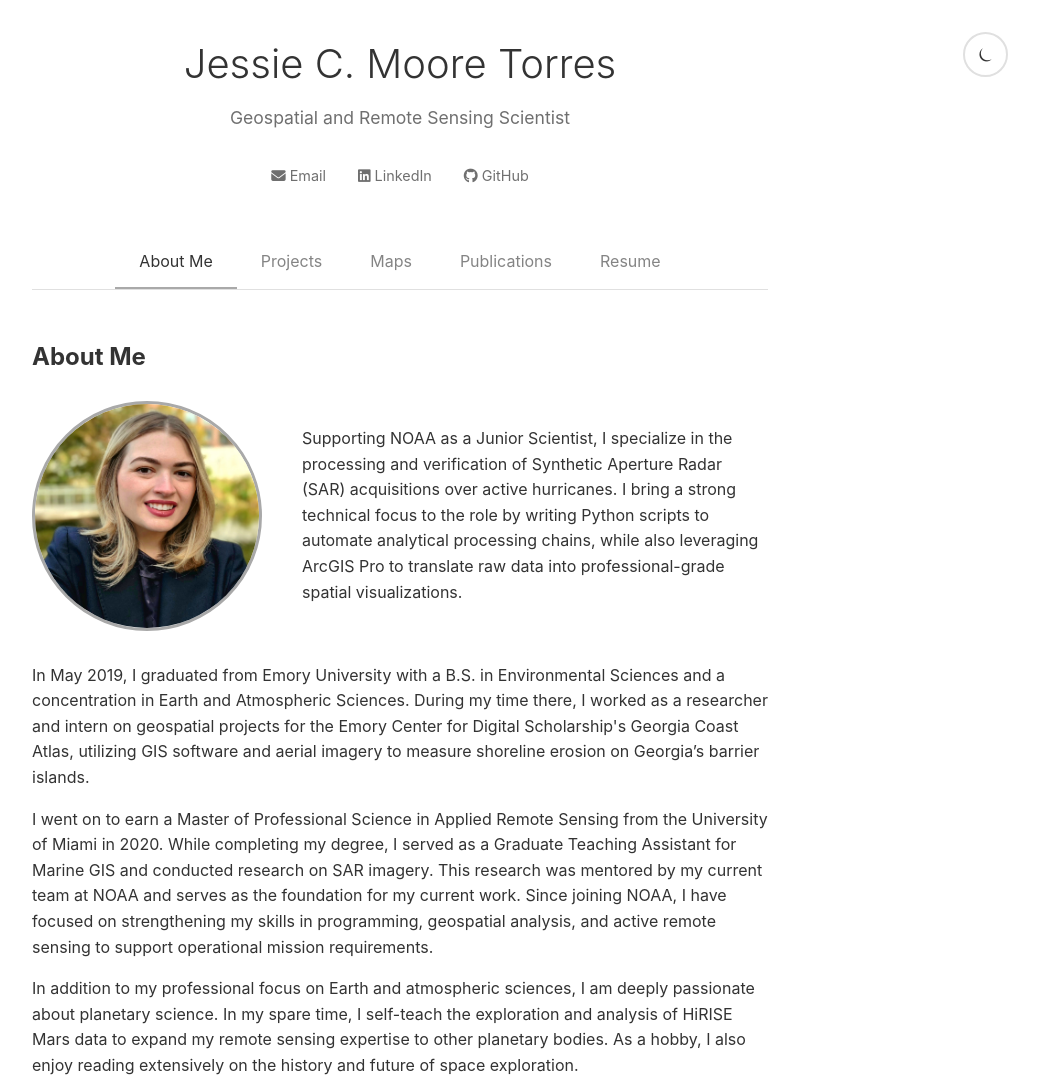
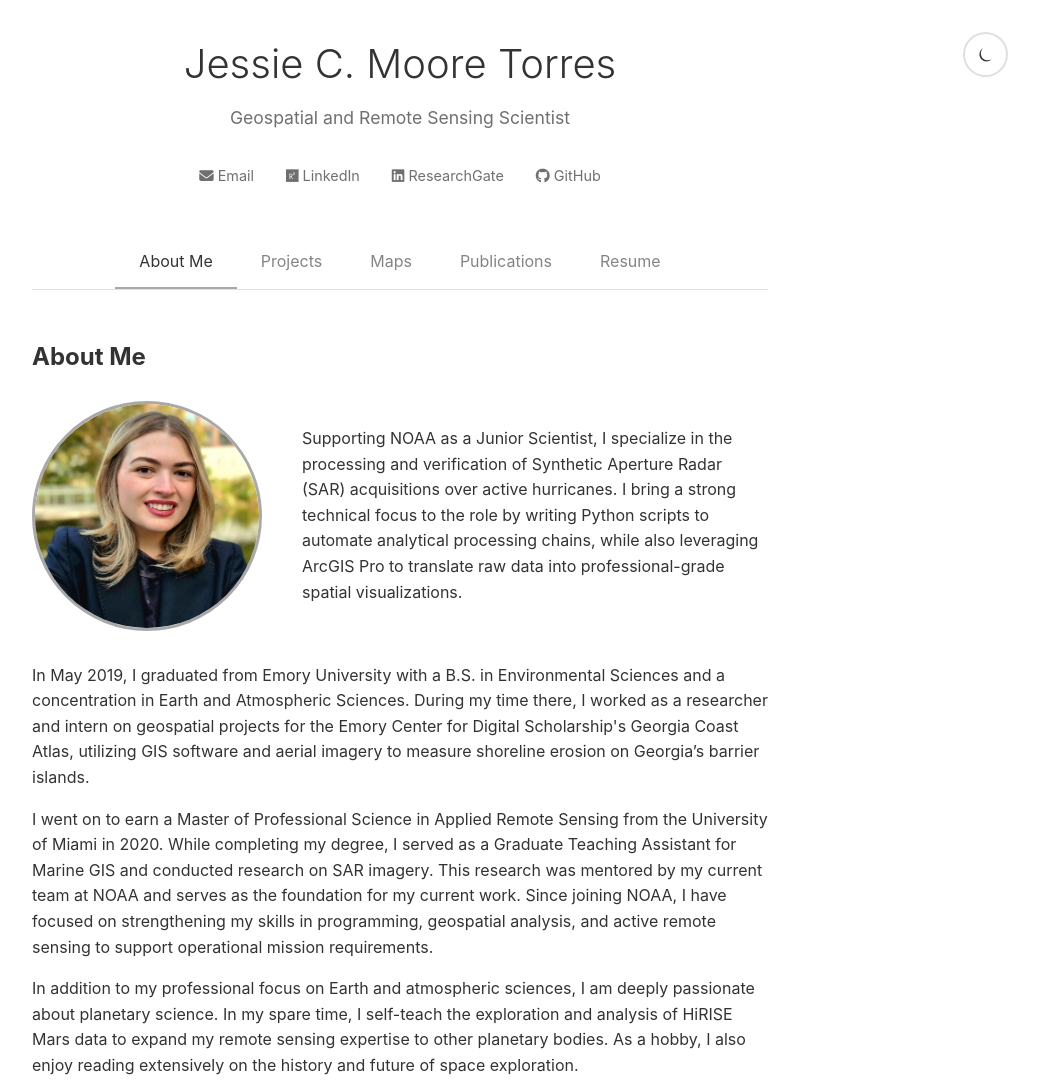
Before and after one commit to jcmoor6/jcmoor6.github.io, a plain HTML site: page index.html in a window 1280 px wide. Shown: the whole page, without its empty margins (240-1279 px from the left). Drawn offline with Linux system fonts and the light colour scheme.

Commit message:
Update index.html

```diff
--- a/index.html
+++ b/index.html
@@ -210,7 +210,8 @@
             <p class="subtitle">Geospatial and Remote Sensing Scientist</p>
             <div class="social-links">
                 <a href="mailto:jcmoor6@gmail.com" class="social-link"><i class="fa-solid fa-envelope"></i> Email</a>
-                <a href="https://linkedin.com/in/jessiemooretorres/" class="social-link"><i class="fa-brands fa-linkedin"></i> LinkedIn</a>
+                <a href="https://linkedin.com/in/jessiemooretorres/" class="social-link"><i class="fa-brands fa-researchgate"></i> LinkedIn</a>
+                <a href="https://www.researchgate.net/profile/Jessie-Moore-Torres" class="social-link"><i class="fa-brands fa-linkedin"></i> ResearchGate</a>
                 <a href="https://github.com/jcmoor6" class="social-link"><i class="fa-brands fa-github"></i> GitHub</a>
             </div>
         </header>
```
